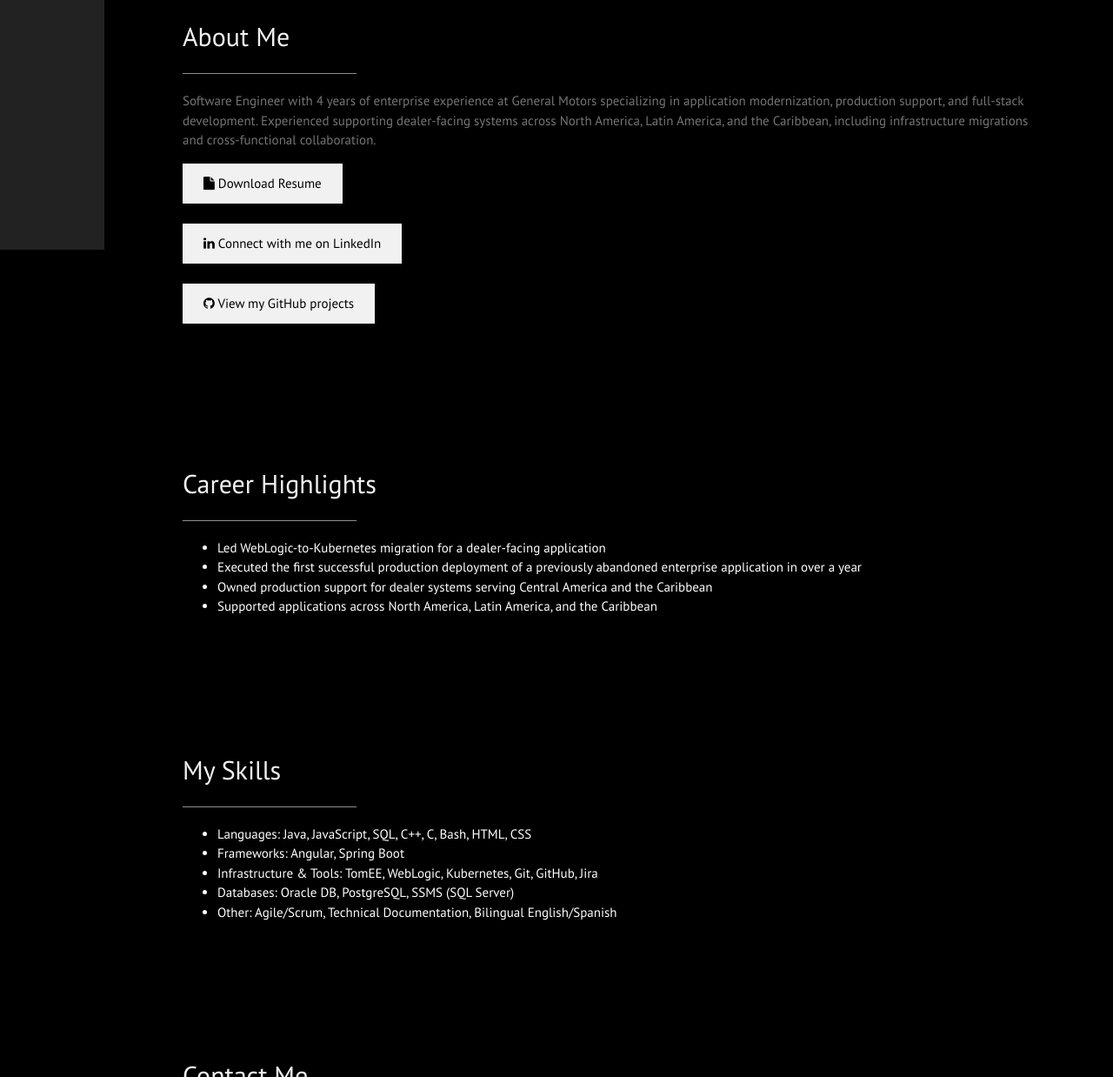
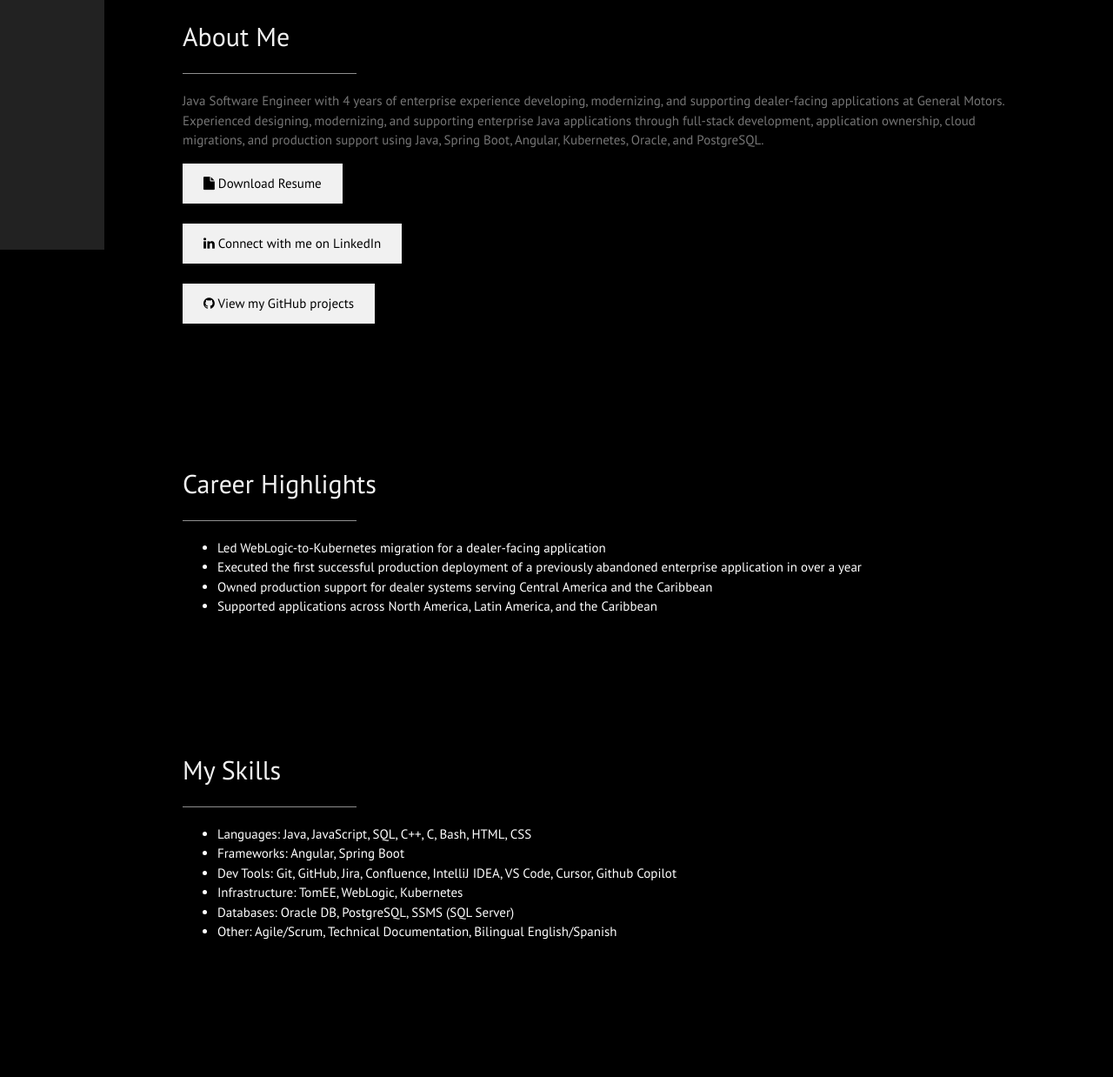
Before and after one commit to pedrotinajero01/portfolio, a plain HTML site: page index.html in a window 1280 px wide. Shown: the part 513-1751 px from the top of the page at 87% size. Drawn offline with nearby package versions, Linux system fonts and the light colour scheme.

Commit message:
minor changes to reflect LinkedIn/resume updates

```diff
--- a/index.html
+++ b/index.html
@@ -62,9 +62,9 @@
   <div class="w3-content w3-text-grey w3-padding-64" id="about">
     <h2 class="w3-text-light-grey">About Me</h2>
     <hr style="width:200px" class="w3-opacity">
-    <p>Software Engineer with 4 years of enterprise experience at General Motors specializing in application modernization,
-      production support, and full-stack development. Experienced supporting dealer-facing systems across North America,
-      Latin America, and the Caribbean, including infrastructure migrations and cross-functional collaboration.
+    <p>Java Software Engineer with 4 years of enterprise experience developing, modernizing, and supporting dealer-facing applications at General Motors.
+      Experienced designing, modernizing, and supporting enterprise Java applications through full-stack development, application ownership, cloud migrations,
+      and production support using Java, Spring Boot, Angular, Kubernetes, Oracle, and PostgreSQL.
     </p>
 
     <a href="assets/resume/PT_resume.pdf" class="w3-button w3-light-grey w3-padding-large" download>
@@ -100,7 +100,8 @@
       <ul>
         <li>Languages: Java, JavaScript, SQL, C++, C, Bash, HTML, CSS</li>
         <li>Frameworks: Angular, Spring Boot</li>
-        <li>Infrastructure & Tools: TomEE, WebLogic, Kubernetes, Git, GitHub, Jira</li>
+        <li>Dev Tools: Git, GitHub, Jira, Confluence, IntelliJ IDEA, VS Code, Cursor, Github Copilot</li>
+        <li>Infrastructure: TomEE, WebLogic, Kubernetes</li>
         <li>Databases: Oracle DB, PostgreSQL, SSMS (SQL Server)</li>
         <li>Other: Agile/Scrum, Technical Documentation, Bilingual English/Spanish</li>
       </ul>
```
Also changed, not shown: 1 other file.
